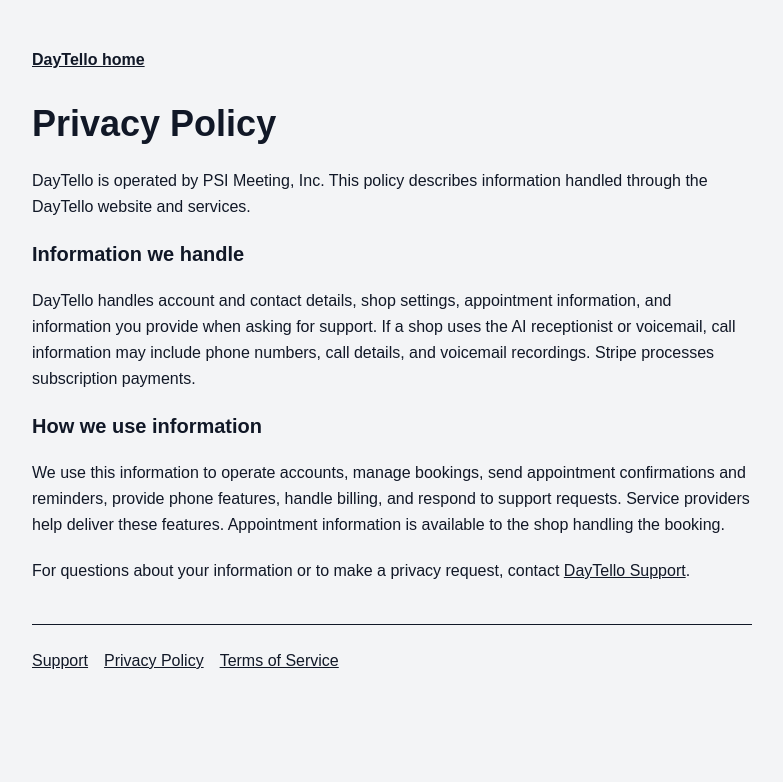
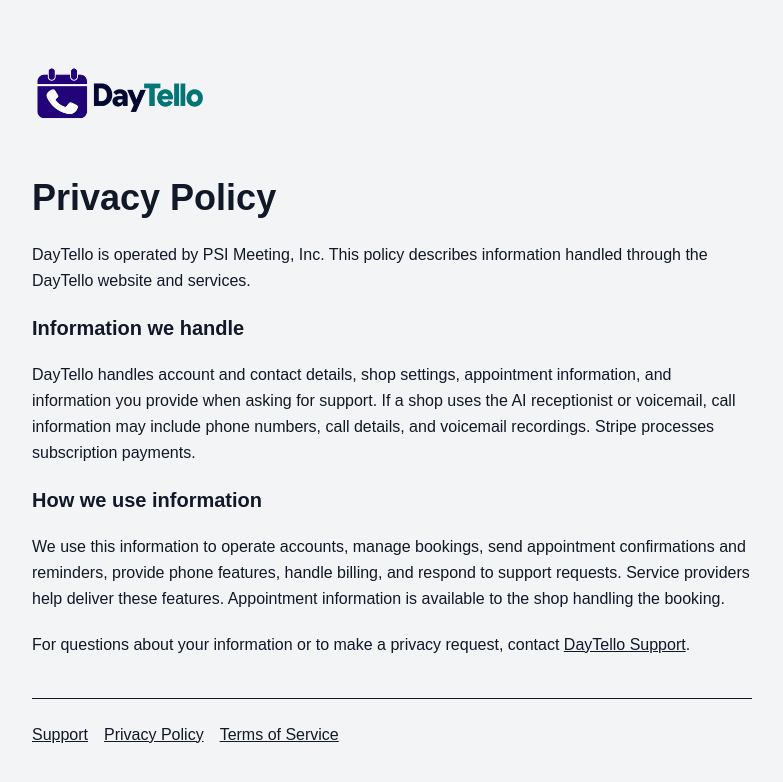
Before and after one commit to jonathandschreiber-commits/chairtime, a Next.js app in the folder frontend/: page /privacy-policy in a window 1280 px wide. Shown: the top 782 px of the page, without its empty margins (248-1031 px from the left). Built offline with nearby package versions, Linux system fonts and the light colour scheme.

Commit message:
Add approved DayTello logo to public pages (#11)

```diff
--- a/frontend/app/page.js
+++ b/frontend/app/page.js
@@ -1,3 +1,4 @@
+import Image from "next/image";
 import Link from "next/link";
 
 export default function HomePage() {
@@ -5,9 +6,7 @@ export default function HomePage() {
     <main className="min-h-screen bg-white text-gray-950">
       <header className="border-b border-gray-200">
         <div className="max-w-6xl mx-auto px-6 py-5 flex items-center justify-between">
-          <div className="text-2xl font-extrabold tracking-tight">
-            DayTello
-          </div>
+          <Image src="/daytello-logo.png" alt="DayTello" width={350} height={180} className="h-auto w-44" unoptimized />
 
           <Link
             href="/login"
--- a/frontend/app/privacy-policy/page.js
+++ b/frontend/app/privacy-policy/page.js
@@ -1,3 +1,4 @@
+import Image from "next/image";
 import Link from "next/link";
 
 export const metadata = { title: "Privacy Policy | DayTello" };
@@ -5,7 +6,9 @@ export const metadata = { title: "Privacy Policy | DayTello" };
 export default function Page() {
   return (
     <main className="mx-auto w-full max-w-3xl px-6 py-12">
-      <Link href="/" className="font-semibold underline">DayTello home</Link>
+      <Link href="/" className="inline-block" aria-label="DayTello home">
+        <Image src="/daytello-logo.png" alt="DayTello" width={350} height={180} className="h-auto w-44" unoptimized />
+      </Link>
       <h1 className="mt-8 text-4xl font-extrabold">Privacy Policy</h1>
       <div className="mt-6 space-y-5 leading-relaxed">
         <p>DayTello is operated by PSI Meeting, Inc. This policy describes information handled through the DayTello website and services.</p>
--- a/frontend/app/support/page.js
+++ b/frontend/app/support/page.js
@@ -1,3 +1,4 @@
+import Image from "next/image";
 import Link from "next/link";
 
 export const metadata = { title: "Support | DayTello" };
@@ -5,7 +6,9 @@ export const metadata = { title: "Support | DayTello" };
 export default function Page() {
   return (
     <main className="mx-auto w-full max-w-3xl px-6 py-12">
-      <Link href="/" className="font-semibold underline">DayTello home</Link>
+      <Link href="/" className="inline-block" aria-label="DayTello home">
+        <Image src="/daytello-logo.png" alt="DayTello" width={350} height={180} className="h-auto w-44" unoptimized />
+      </Link>
       <h1 className="mt-8 text-4xl font-extrabold">Support</h1>
       <div className="mt-6 space-y-5 leading-relaxed">
         <p>Need help with setup, scheduling, your subscription, or a charge? Text <a className="underline" href="sms:+18887008909">888-700-8909</a> or email <a className="underline" href="mailto:info@daytello.com">info@daytello.com</a>. Include your shop name and a brief description.</p>
--- a/frontend/app/term-of-service/page.js
+++ b/frontend/app/term-of-service/page.js
@@ -1,3 +1,4 @@
+import Image from "next/image";
 import Link from "next/link";
 
 export const metadata = { title: "Terms of Service | DayTello" };
@@ -5,7 +6,9 @@ export const metadata = { title: "Terms of Service | DayTello" };
 export default function Page() {
   return (
     <main className="mx-auto w-full max-w-3xl px-6 py-12">
-      <Link href="/" className="font-semibold underline">DayTello home</Link>
+      <Link href="/" className="inline-block" aria-label="DayTello home">
+        <Image src="/daytello-logo.png" alt="DayTello" width={350} height={180} className="h-auto w-44" unoptimized />
+      </Link>
       <h1 className="mt-8 text-4xl font-extrabold">Terms of Service</h1>
       <div className="mt-6 space-y-5 leading-relaxed">
         <p>DayTello is operated by PSI Meeting, Inc. These terms cover use of DayTello scheduling and related services.</p>
```
Also changed, not shown: frontend/public/daytello-logo.png (added).
